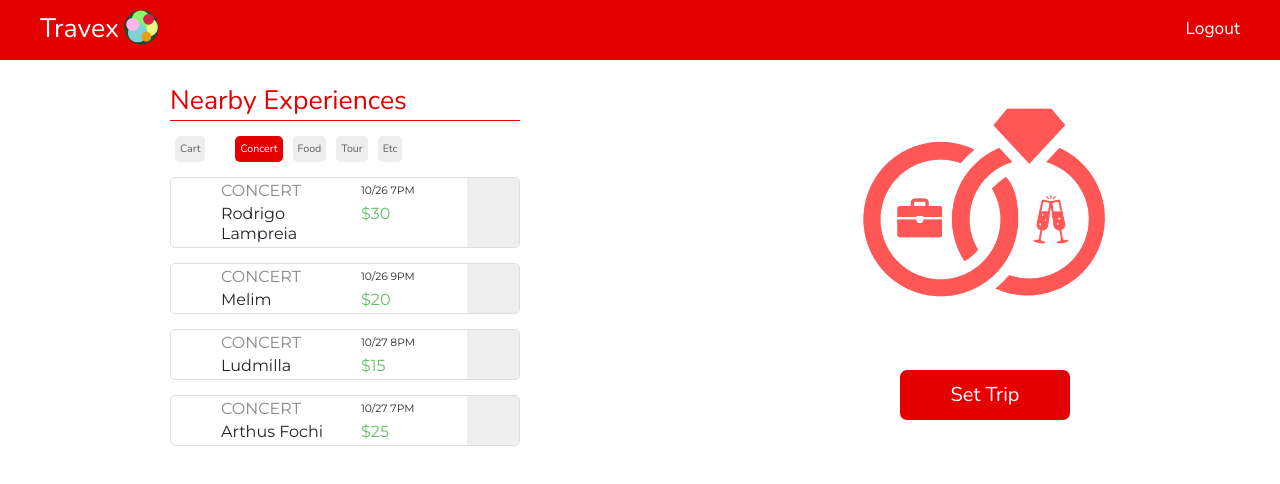
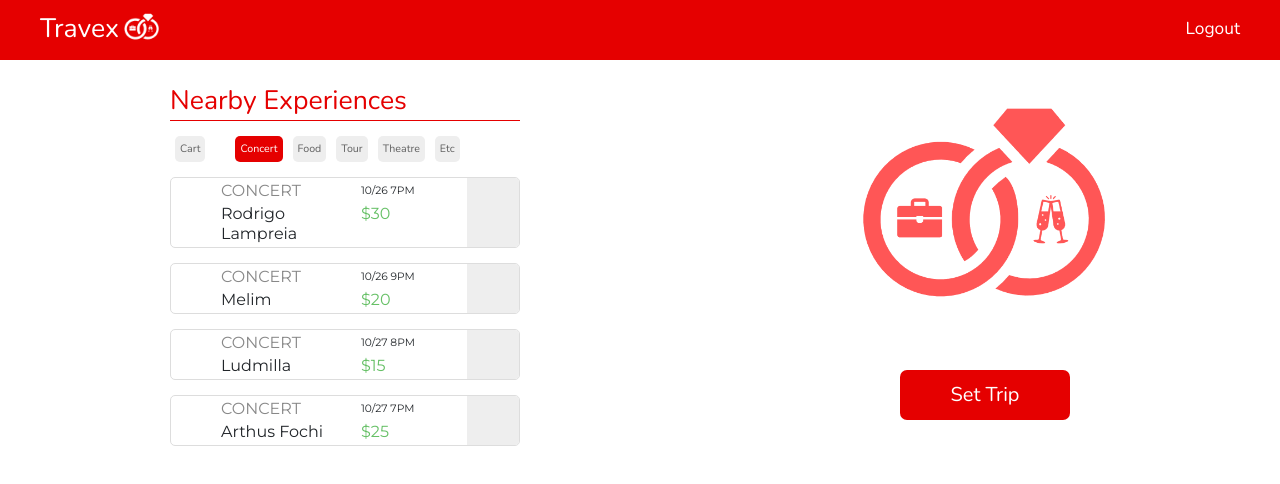
Before and after one commit to BenWong1097/Travex, a React (Create React App) app: page /explore in a window 1280 px wide. Shown: the top 484 px of the page. Built offline with nearby package versions, Linux system fonts and the light colour scheme.

Commit message:
Changed navbar logo and content to include theatre and sports content

```diff
--- a/src/Components/Header.js
+++ b/src/Components/Header.js
@@ -2,7 +2,7 @@ import React from 'react';
 
 import { Link } from 'react-router-dom';
 
-import orbLogo from '../travex_logo_orb.svg';
+import orbLogo from '../travex_logo_orb2.png';
 
 export function Header(props){
   console.log('Login');
--- a/src/PageExpense.js
+++ b/src/PageExpense.js
@@ -40,7 +40,7 @@ export function PageExpense(){
             <div className="clmn-5">
               <p className="green">$25</p>
             </div>
-            <div className="clmn-5"><p>Arthus Fochi</p></div>
+            <div className="clmn-5"><p>Corinth. X Flameng.</p></div>
             <div className="clmn-5"><p>10/27</p></div>
             <div className="clmn-5"><p>7PM</p></div>
             <div className="clmn-5"><p>x1</p></div>
--- a/src/PageExplore.js
+++ b/src/PageExplore.js
@@ -14,7 +14,7 @@ export function PageExplore(props){
         </div>
 
         <ComponentFilterListContainer
-          filterList={["Cart", "Concert", "Food", "Tour", "Etc"]} active={1}
+          filterList={["Cart", "Concert", "Food", "Tour", "Theatre", "Etc"]} active={1}
           list={[
             {title: 'CONCERT', subtitle: 'Rodrigo Lampreia', time: '10/26 7PM', price: 30, filter:1},
             {title: 'CONCERT', subtitle: 'Melim', time: '10/26 9PM', price: 20, filter:1},
@@ -28,10 +28,14 @@ export function PageExplore(props){
             {title: 'TOUR', subtitle: 'Night Club Tour', price: 35, filter:3},
             {title: 'TOUR', subtitle: 'Seven Magic M...', price: 20, filter:3},
             {title: 'TOUR', subtitle: 'Scoot City Tours', price: 70, filter:3},
-            {title: 'FESTIVAL', subtitle: 'Life is Beaut...', time: '10/27 2PM', price: 25, filter:4},
-            {title: 'PARTY', subtitle: 'Simp City', time: '10/26 10PM', price: 10, filter:4},
-            {title: 'SHOW', subtitle: 'Murray the Mag...', time: '10/26 7PM', price: 30, filter:4},
-            {title: 'FESTIVAL', subtitle: 'Food & Wine Fe...', time: '10/27 2PM', price: 25, filter:4},
+            {title: 'THEATRE', subtitle: 'Teatro Riachuelo', price: '$', filter:4},
+            {title: 'THEATRE', subtitle: 'SESC Copacabana', price: '$', filter:4},
+            {title: 'THEATRE', subtitle: 'Sala Cecilia Meireles', price: '$', filter:4},
+            {title: 'THEATRE', subtitle: 'Maison de France Theater', price: '$$', filter:4},
+            {title: 'FOOTBALL', subtitle: 'Corinthians X Flamengo', price: 25, filter:5},
+            {title: 'PARTY', subtitle: 'Simp City', time: '10/26 10PM', price: 10, filter:5},
+            {title: 'SHOW', subtitle: 'Murray the Mag...', time: '10/26 7PM', price: 30, filter:5},
+            {title: 'FESTIVAL', subtitle: 'Food & Wine Fe...', time: '10/27 2PM', price: 25, filter:5},
           ]}/>
       </div>
 
```
Also changed, not shown: src/travex_logo_orb2.png (added).
